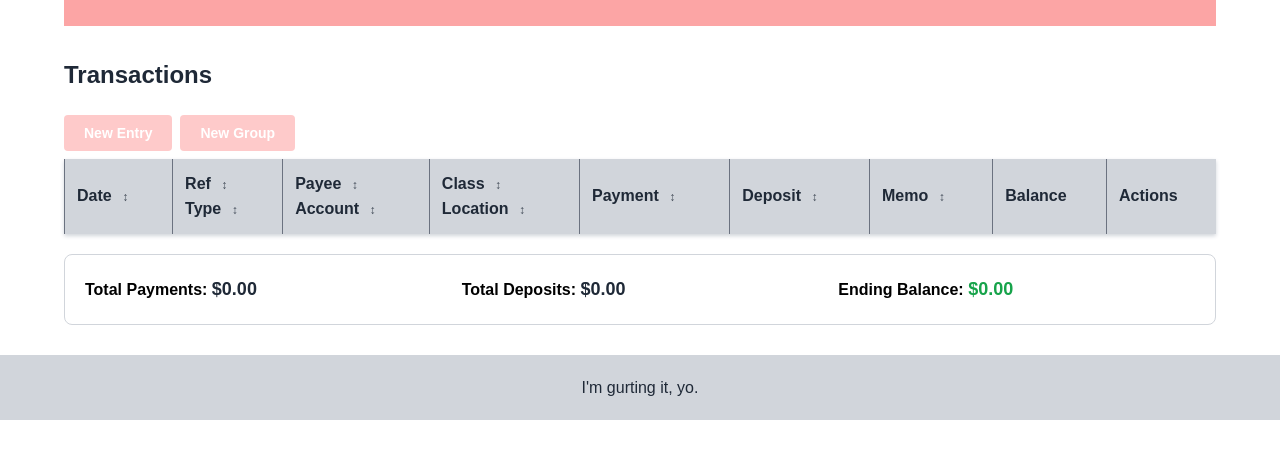
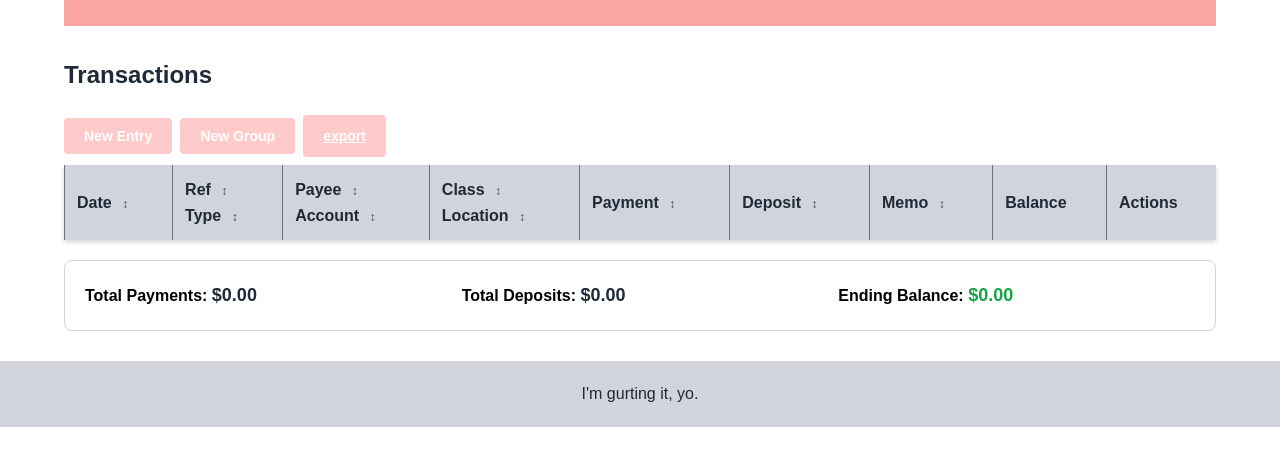
Before and after one commit to Owen-Schade/hs-finance-protosite, a plain HTML site: page index.html in a window 1280 px wide. Shown: the part 165-630 px from the top of the page. Drawn offline with Linux system fonts and the light colour scheme.

Commit message:
Add export link for downloading gurt.txt

```diff
--- a/index.html
+++ b/index.html
@@ -30,6 +30,7 @@
       <div style="margin-bottom:8px;display:flex;gap:8px;align-items:center;">
         <button id="toggleEntryBtn" class="btn btn-secondary">New Entry</button>
         <button id="toggleGroupBtn" class="btn btn-secondary">New Group</button>
+        <a href="/hs-finance-protosite/gurt.txt" download class="btn btn-secondary">export</a>
       </div>
 
 
```
